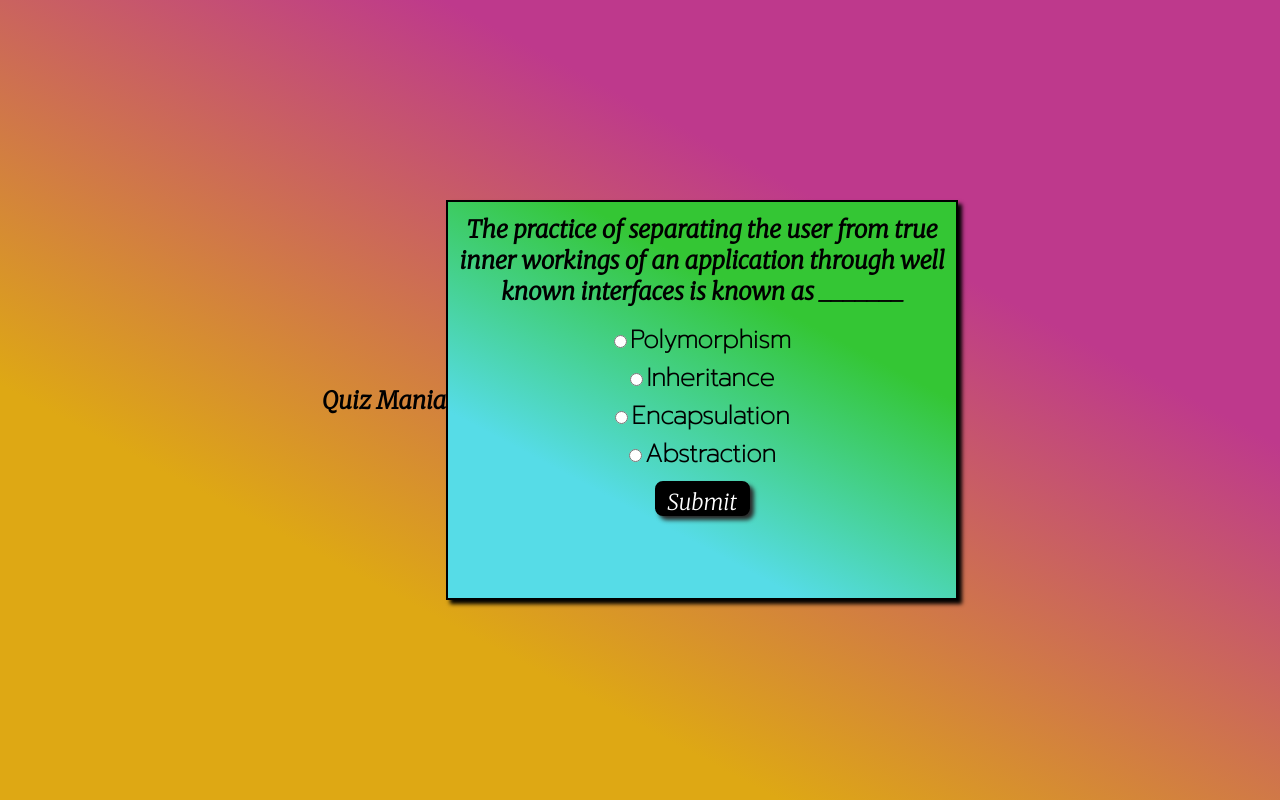
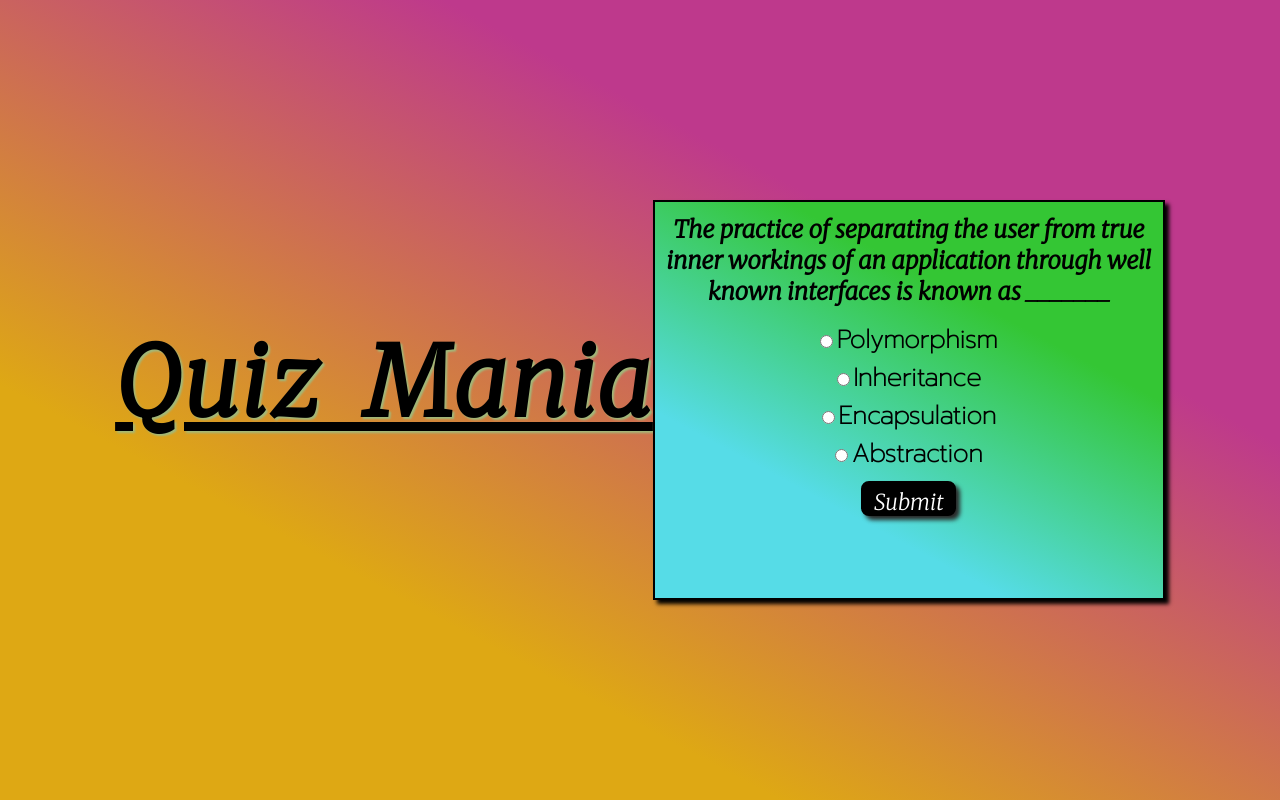
Before and after one commit to vdas01/Quiz-App, a plain HTML site: page index.html in a window 1280 px wide. Drawn offline with Linux system fonts and the light colour scheme.

Commit message:
Update style.css

```diff
--- a/style.css
+++ b/style.css
@@ -12,6 +12,15 @@
     align-items: center;
     background: rgb(222,168,20);
     background: linear-gradient(28deg, rgba(222,168,20,1) 28%, rgba(190,57,140,1) 70%);
+}
+.heading{
+    text-align: center;
+    font-size: 6rem;
+    margin-bottom: 35px;
+    text-decoration: underline;
+    letter-spacing: 2px;
+    word-spacing: 20px;
+    text-shadow: 2px 2px 2px rgb(160, 185, 123);
 }
 .centre_div{
     border: 2px solid black;
```
